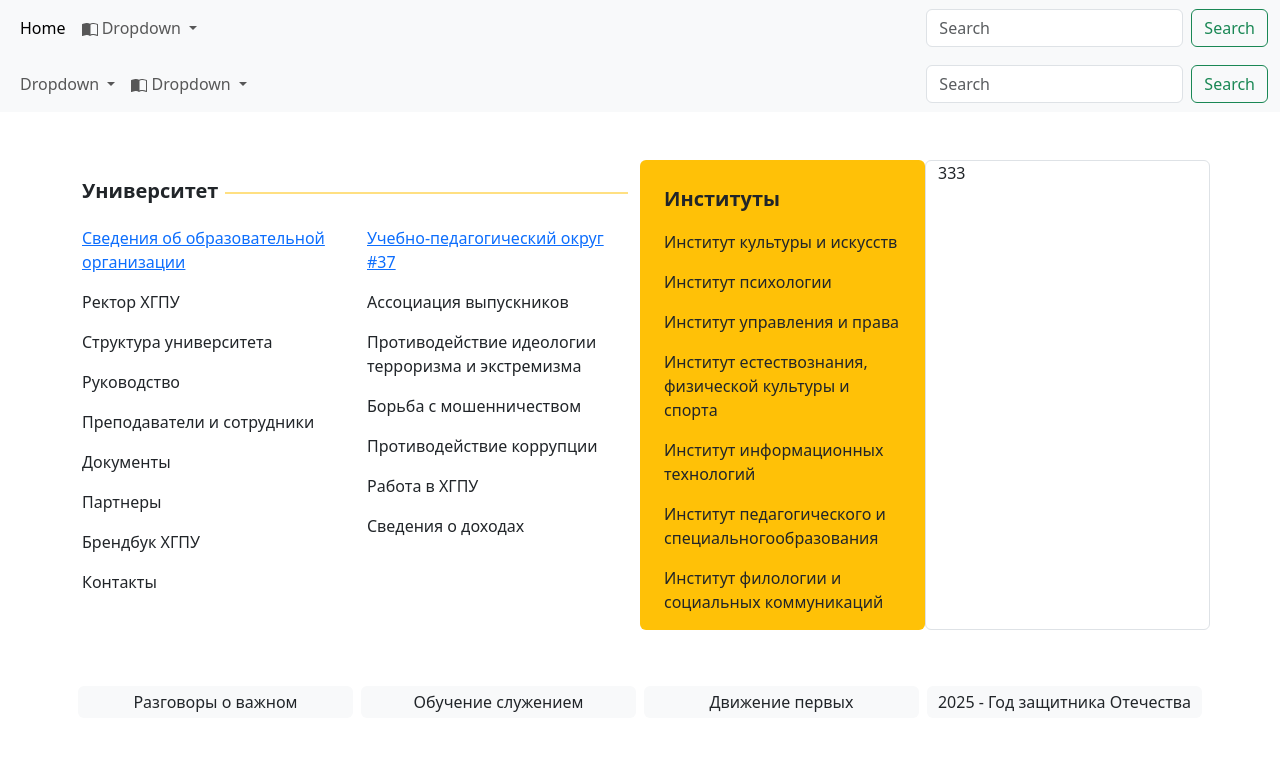
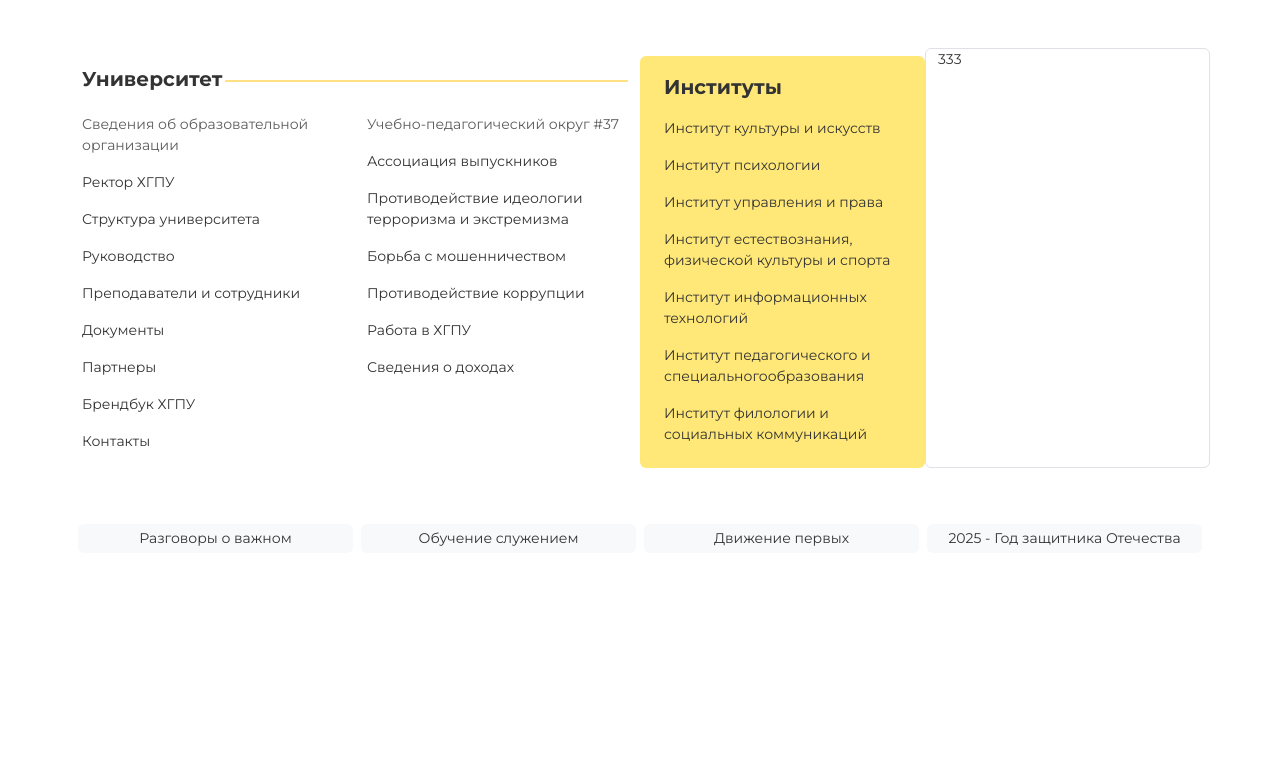
Before and after one commit to svdpgmr93/khgpu_site, a Django app: template posts/templates/posts/index.html in a window 1280 px wide. Shown: the top 773 px of the page. Run offline with Django 3.2, Linux system fonts and the light colour scheme; the template is opened without the code that fills it, so the values that code supplies are empty; some libraries are stand-ins or nearby versions.

Commit message:
Added index views, create deop-meny-block

```diff
--- a/hgpu_site/urls.py
+++ b/hgpu_site/urls.py
@@ -16,9 +16,10 @@
 """
 from django.contrib import admin
 from django.urls import path
-from posts.views import index
+from posts.views import index, main
 
 urlpatterns = [
     path('admin/', admin.site.urls),
-    path('', index),
+    path('', main),
+    path('index/', index),
 ]
--- a/posts/templates/posts/index.html
+++ b/posts/templates/posts/index.html
@@ -4,90 +4,29 @@
 <head>
     <meta charset="UTF-8">
     <meta name="viewport" content="width=device-width, initial-scale=1.0">
-    <link type="text/css" href="{% static 'bootstrap/css/bootstrap.min.css' %}" rel="stylesheet">
+        <link rel="preconnect" href="https://fonts.gstatic.com" />
+    <link
+      href="https://fonts.googleapis.com/css2?family=Montserrat:wght@100..900&amp;subset=latin,cyrillic"
+      rel="stylesheet"
+    />
+    <link
+      type="text/css"
+      href="{% static 'bootstrap/css/bootstrap.min.css' %}"
+      rel="stylesheet"
+    />
+    <link
+      rel="stylesheet"
+      href="https://cdnjs.cloudflare.com/ajax/libs/font-awesome/7.0.1/css/all.min.css"
+    />
+    <link
+      type="text/css"
+      href="{% static 'bootstrap/css/main.css' %}"
+      rel="stylesheet"
+    />
     <title>Document</title>
 </head>
 <body>
-<nav class="navbar navbar-expand-lg navbar-light bg-light">
-  <div class="container-fluid">
-    <button class="navbar-toggler" type="button" data-bs-toggle="collapse" data-bs-target="#navbarSupportedContent" aria-controls="navbarSupportedContent" aria-expanded="false" aria-label="Toggle navigation">
-      <span class="navbar-toggler-icon"></span>
-    </button>
-    <div class="collapse navbar-collapse" id="navbarSupportedContent">
-      <ul class="navbar-nav me-auto mb-2 mb-lg-0">
-        <li class="nav-item">
-          <a class="nav-link active" aria-current="page" href="#">Home</a>
-        </li>
-        <li class="nav-item dropdown">
-          <a class="nav-link dropdown-toggle" href="#" id="navbarDropdown" role="button" data-bs-toggle="dropdown" aria-expanded="false">
-            <svg xmlns="http://www.w3.org/2000/svg" width="16" height="16" fill="currentColor" class="bi bi-book-half" viewBox="0 0 16 16">
-                <path d="M8.5 2.687c.654-.689 1.782-.886 3.112-.752 1.234.124 2.503.523 3.388.893v9.923c-.918-.35-2.107-.692-3.287-.81-1.094-.111-2.278-.039-3.213.492zM8 1.783C7.015.936 5.587.81 4.287.94c-1.514.153-3.042.672-3.994 1.105A.5.5 0 0 0 0 2.5v11a.5.5 0 0 0 .707.455c.882-.4 2.303-.881 3.68-1.02 1.409-.142 2.59.087 3.223.877a.5.5 0 0 0 .78 0c.633-.79 1.814-1.019 3.222-.877 1.378.139 2.8.62 3.681 1.02A.5.5 0 0 0 16 13.5v-11a.5.5 0 0 0-.293-.455c-.952-.433-2.48-.952-3.994-1.105C10.413.809 8.985.936 8 1.783"/>
-            </svg>
-            Dropdown
-          </a>
-          <ul class="dropdown-menu" aria-labelledby="navbarDropdown">
-            <li><a class="dropdown-item" href="#">Action</a></li>
-            <li><a class="dropdown-item" href="#">Another action</a></li>
-            <li><hr class="dropdown-divider"></li>
-            <li><a class="dropdown-item" href="#">Something else here</a></li>
-          </ul>
-        </li>
-      </ul>
-      <form class="d-flex">
-        <input class="form-control me-2" type="search" placeholder="Search" aria-label="Search">
-        <button class="btn btn-outline-success" type="submit">Search</button>
-      </form>
-    </div>
-  </div>
-</nav>
-<nav class="navbar navbar-expand-lg navbar-light bg-light">
-  <div class="container-fluid">
-    <button class="navbar-toggler" type="button" data-bs-toggle="collapse" data-bs-target="#navbarSupportedContent" aria-controls="navbarSupportedContent" aria-expanded="false" aria-label="Toggle navigation">
-      <span class="navbar-toggler-icon"></span>
-    </button>
-    <div class="collapse navbar-collapse" id="navbarSupportedContent">
-      <ul class="navbar-nav me-auto mb-2 mb-lg-0">
-        <li class="nav-item dropdown">
-          <a class="nav-link dropdown-toggle" href="#" id="navbarDropdown" role="button" data-bs-toggle="dropdown" aria-expanded="false">
-            Dropdown
-          </a>
-          <ul class="dropdown-menu" aria-labelledby="navbarDropdown">
-            <li>
-                <div class="container-md">
-                    <ul class="list-group">
-                        <li class="list-group-item">An item</li>
-                        <li class="list-group-item">A second item</li>
-                        <li class="list-group-item">A third item</li>
-                        <li class="list-group-item">A fourth item</li>
-                        <li class="list-group-item">And a fifth one</li>
-                    </ul>
-                </div>
-            </li>
-          </ul>
-        </li>
-        <li class="nav-item dropdown">
-          <a class="nav-link dropdown-toggle" href="#" id="navbarDropdown" role="button" data-bs-toggle="dropdown" aria-expanded="false">
-            <svg xmlns="http://www.w3.org/2000/svg" width="16" height="16" fill="currentColor" class="bi bi-book-half" viewBox="0 0 16 16">
-                <path d="M8.5 2.687c.654-.689 1.782-.886 3.112-.752 1.234.124 2.503.523 3.388.893v9.923c-.918-.35-2.107-.692-3.287-.81-1.094-.111-2.278-.039-3.213.492zM8 1.783C7.015.936 5.587.81 4.287.94c-1.514.153-3.042.672-3.994 1.105A.5.5 0 0 0 0 2.5v11a.5.5 0 0 0 .707.455c.882-.4 2.303-.881 3.68-1.02 1.409-.142 2.59.087 3.223.877a.5.5 0 0 0 .78 0c.633-.79 1.814-1.019 3.222-.877 1.378.139 2.8.62 3.681 1.02A.5.5 0 0 0 16 13.5v-11a.5.5 0 0 0-.293-.455c-.952-.433-2.48-.952-3.994-1.105C10.413.809 8.985.936 8 1.783"/>
-            </svg>
-            Dropdown
-          </a>
-          <ul class="dropdown-menu" aria-labelledby="navbarDropdown">
-            <li><a class="dropdown-item" href="#">Action</a></li>
-            <li><a class="dropdown-item" href="#">Another action</a></li>
-            <li><hr class="dropdown-divider"></li>
-            <li><a class="dropdown-item" href="#">Something else here</a></li>
-          </ul>
-        </li>
-      </ul>
-      <form class="d-flex">
-        <input class="form-control me-2" type="search" placeholder="Search" aria-label="Search">
-        <button class="btn btn-outline-success" type="submit">Search</button>
-      </form>
-    </div>
-  </div>
-</nav>
-<div class="container-xl rounded py-5 gap-5">
+<div class="container-xl rounded py-5 gap-5 custom-drop-menu">
   <div class="row rounded mb-5">
     <div class="col-6 rounded">
       <div class="row rounded py-3">
@@ -117,7 +56,7 @@
         </div>
       </div>
     </div>
-    <div class="col-3 bg-warning px-4 pt-4 rounded">
+    <div class="col-3 px-4 pt-3 mt-2 rounded instituts-column">
           <p class="fw-bold fs-5">Институты</p>
           <p>Институт культуры и искусств</p>
           <p>Институт психологии</p>
--- a/posts/views.py
+++ b/posts/views.py
@@ -1,4 +1,7 @@
 from django.shortcuts import render
 
+def main(requests):
+    return render(requests, 'base.html')
+
 def index(requests):
-    return render(requests, 'base.html')
+    return render(requests, 'posts/index.html')
--- a/static/bootstrap/css/main.css
+++ b/static/bootstrap/css/main.css
@@ -6,7 +6,6 @@
     min-width: 320px;
     font-family: 'Montserrat', Arial, sans-serif;
     color: #333333;
-    background-color: #f9f9f9;
 }
 
 .header-top-item a {
@@ -94,6 +93,7 @@
 }
 
 .header-menu {
+    background-color: #f9f9f9;
 
 }
 
@@ -120,3 +120,22 @@
 .main-carousel {
     max-height: 600px;
 }
+
+.instituts-column {
+    background-color:#ffe877;
+}
+
+.custom-drop-menu {
+    font-size: 14px;
+    font-weight: 400;
+}
+
+.custom-drop-menu a {
+    text-decoration: none;
+    color: #5c5c5c;
+}
+
+.custom-drop-menu a:hover {
+    color: #ffba55;
+    transition-duration: 0.3s;
+}
--- a/templates/base.html
+++ b/templates/base.html
@@ -176,7 +176,7 @@
             </div>
           </div>
         </div>
-        <div class="container-fluid">
+        <div class="container-fluid header-menu">
           <div class="container py-2">
             <div class="d-flex justify-content-between align-items-center">
               <div class="logo d-flex align-items-center">
```
Also changed, not shown: 1 other file.
